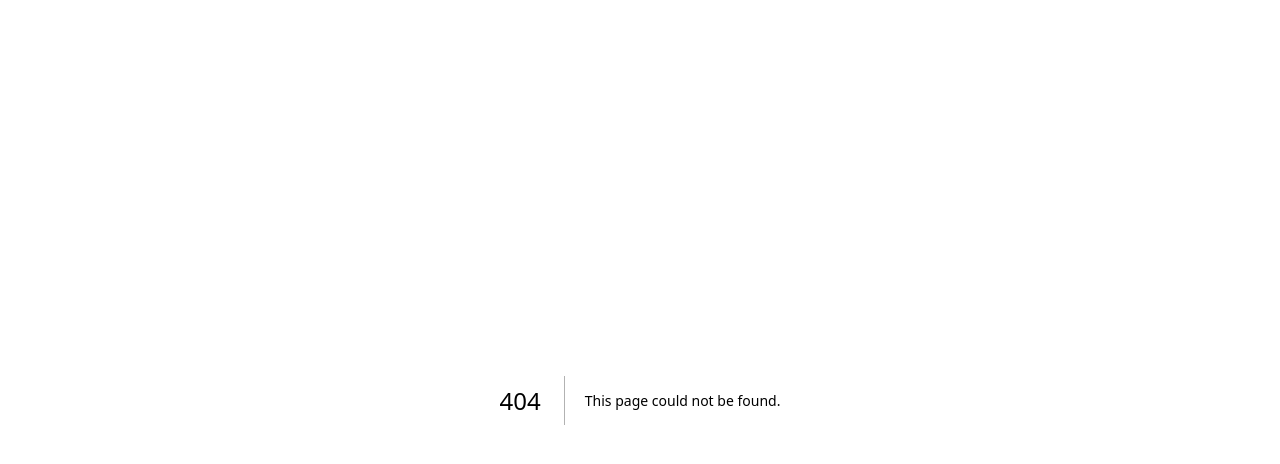
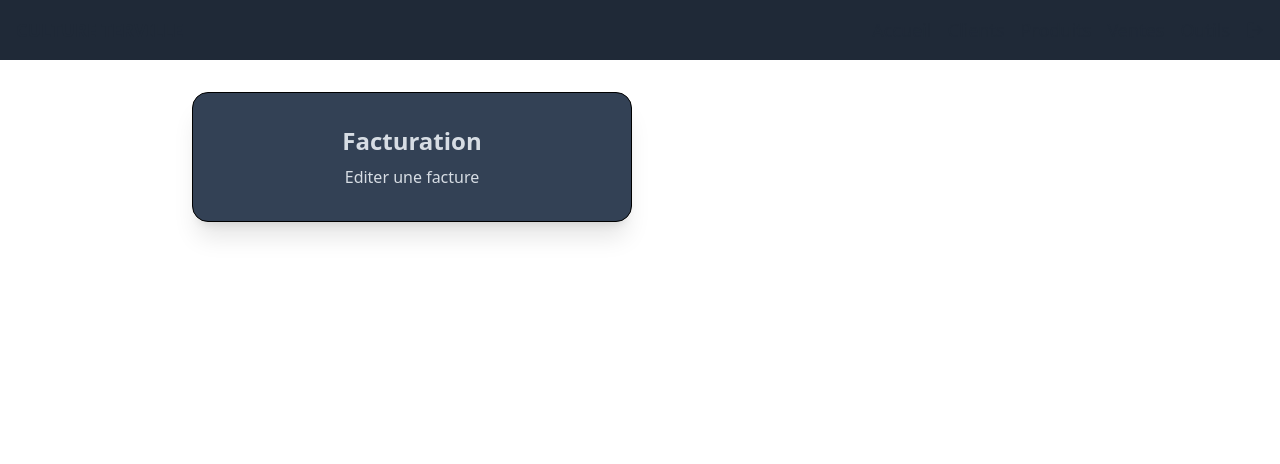
Before and after one commit to marjoriesiad/culture-terville-admin, a Next.js app: page /outils in a window 1280 px wide. Before the commit this address had no page. Shown: the top 464 px of the page. Built offline with nearby package versions, Linux system fonts and the light colour scheme.

Commit message:
:construction: create utils & product page

```diff
--- /dev/null
+++ b/src/app/outils/page.jsx
@@ -0,0 +1,19 @@
+import DashboardCard from "@/components/DashboardCard";
+import Navbar from "@/components/Navbar";
+
+export default function Outils() {
+  return (
+    <>
+      <Navbar />
+      <div className="container mx-auto px-4 py-8">
+        <div className="grid grid-cols-1 md:grid-cols-2 gap-4 max-w-4xl mx-auto">
+          <DashboardCard
+            category="Facturation"
+            content="Editer une facture"
+            link="/facturation"
+          />
+        </div>
+      </div>
+    </>
+  );
+}
--- a/src/app/page.jsx
+++ b/src/app/page.jsx
@@ -12,11 +12,11 @@ export default function Home() {
         <Navbar />
         <div className="container mx-auto px-4 py-8">
           <div className="grid grid-cols-1 md:grid-cols-2 gap-4 max-w-4xl mx-auto">
-            <DashboardCard category="Clients" content="95 clients inscrits" />
-            <DashboardCard category="Produits" content="46 produits en ligne" />
-            <DashboardCard category="Ventes" content="1576 ventes effectuées" />
-            <DashboardCard category="€ Total" content="12 589€" />
-            <DashboardCard category="Outils" content="Des outils bien pratiques" className="md:col-span-2" />
+            <DashboardCard category="Clients" content="95 clients inscrits" link="/" />
+            <DashboardCard category="Produits" content="46 produits en ligne" link="/produits" />
+            <DashboardCard category="Ventes" content="1576 ventes effectuées" link="/" />
+            <DashboardCard category="€ Total" content="12 589€" link="/" />
+            <DashboardCard category="Outils" content="Des outils bien pratiques" className="md:col-span-2" link="/outils" />
           </div>
         </div>
 
--- /dev/null
+++ b/src/app/produits/page.jsx
@@ -0,0 +1,10 @@
+import Navbar from "@/components/Navbar";
+
+export default function Produits(){
+    return (
+        <>
+            <Navbar />
+            <p>Liste des produits</p>
+        </>
+    )
+}
--- a/src/components/DashboardCard.jsx
+++ b/src/components/DashboardCard.jsx
@@ -1,10 +1,14 @@
+import Link from "next/link";
+
 export default function DashboardCard(props) {
   return (
+    <Link href={props.link}>
     <div className={`card bg-slate-700 border-[1px] border-black image-full shadow-xl flex items-center` + (props.className ? ` ${props.className}` : "")}>
       <div className="card-body flex flex-col items-center justify-center">
         <h2 className="card-title text-2xl">{props.category}</h2>
         <p className="text-center">{props.content}</p>
       </div>
     </div>
+    </Link>
   );
 }
```
